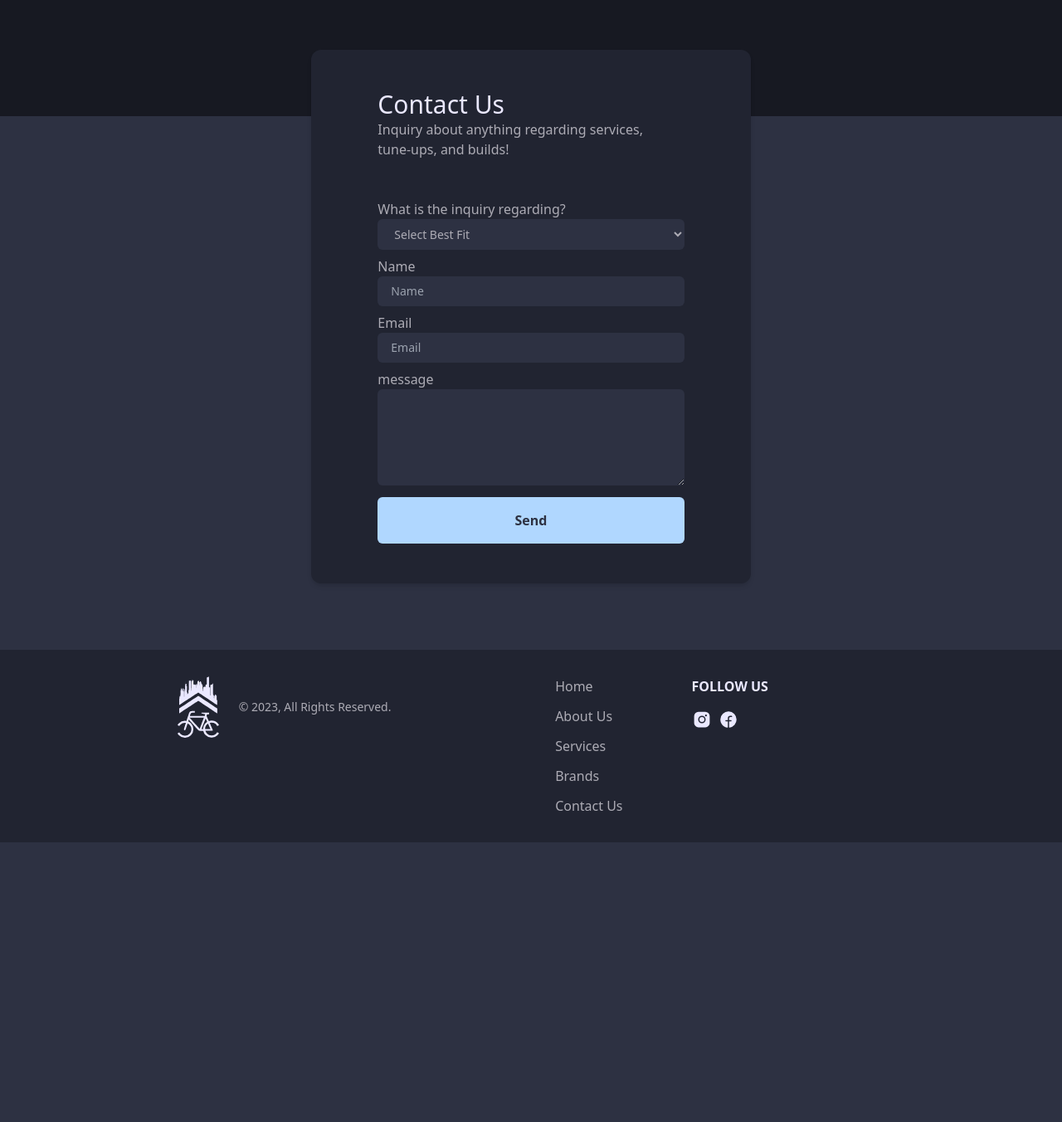
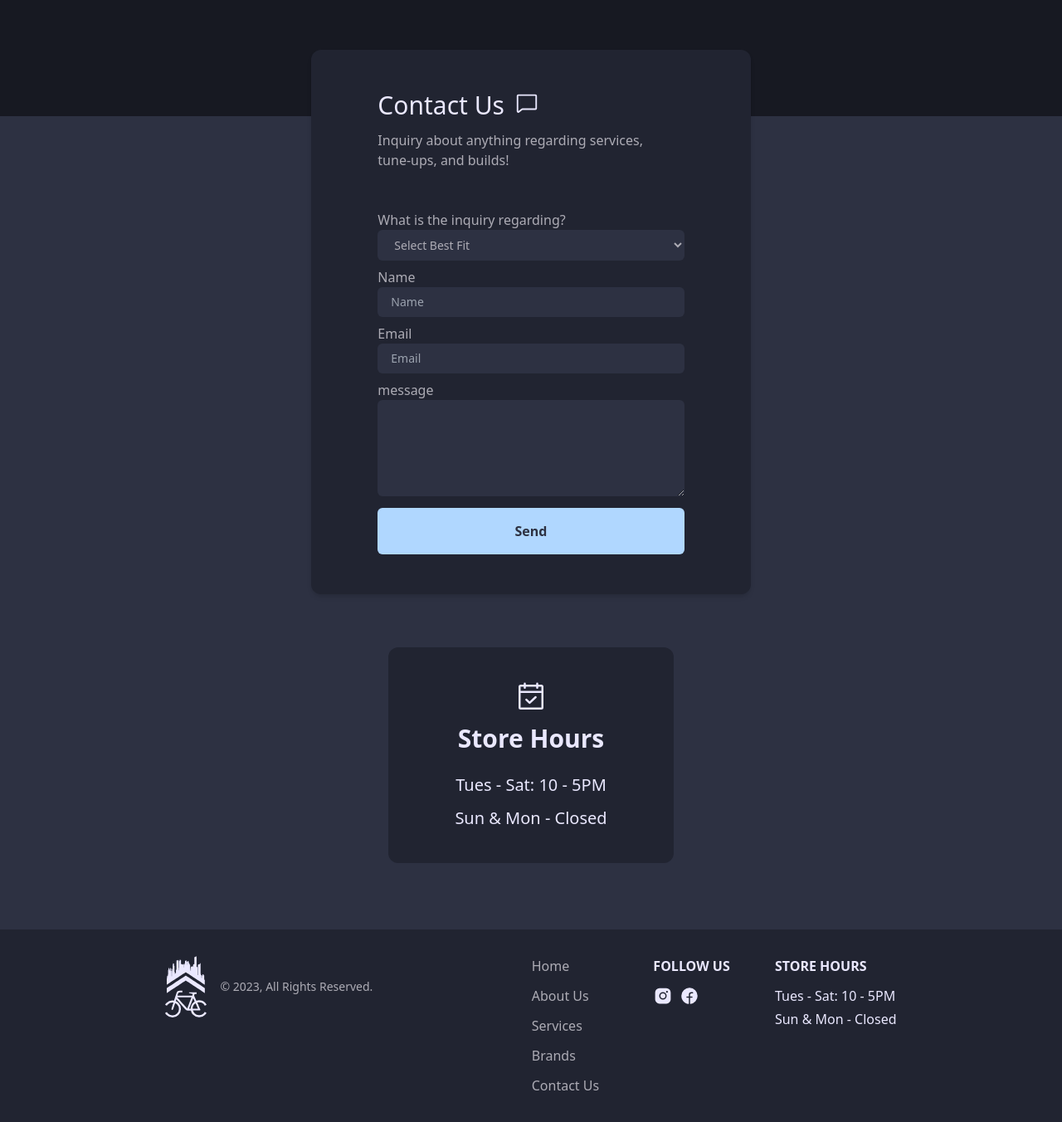
Before and after one commit to dylanreedx/CityCyclery, a Next.js app: page /contact in a window 1280 px wide. Shown: the part 468-1820 px from the top of the page at 83% size. Before the commit the page ends 1483 px from the top, so only its background shows below. Built offline with nearby package versions, Linux system fonts and the light colour scheme.

Commit message:
Added logos to pages and added store hours

```diff
--- a/components/Footer.tsx
+++ b/components/Footer.tsx
@@ -1,13 +1,13 @@
 import Link from 'next/link';
 import Image from 'next/image';
-import { FacebookLogo, InstagramLogo } from 'phosphor-react';
+import { FacebookLogo, InstagramLogo} from 'phosphor-react';
 
 export function Footer() {
 	return (
 		<footer className=' bg-dark-600'>
 			<div className='w-full p-4 py-6 lg:py-8'>
-				<div className='md:flex md:justify-evenly'>
-					<div className='flex flex-row items-center h-1/4 gap-x-6 mb-6 md:mb-0'>
+				<div className='lg:flex lg:justify-evenly gap-2'>
+					<div className='flex flex-row items-center h-1/4 gap-x-4 mb-10'>
 						<Link href='/'>
 							<Image
 							src='/cc-lm-light.svg'
@@ -20,7 +20,7 @@ export function Footer() {
 							&copy; 2023, All Rights Reserved.
 						</span>
 					</div>
-					<div className='grid grid-cols-2 gap-8 sm:gap-6 sm:grid-cols-3 space-x-6'>
+					<div className='grid grid-cols-3'>
 						<div className='text-light-600'>
 							<ul className='space-y-3'>
 								<li>
@@ -41,7 +41,7 @@ export function Footer() {
 							</ul>
 						</div>
 						<div className='text-light-500'>
-							<h2 className='mb-4 uppercase font-semibold'>Follow Us</h2>
+							<h2 className='mb-3 uppercase font-semibold'>Follow Us</h2>
 							<ul className='flex flex-row gap-2 text-2xl'>
 								<li>
 									<InstagramLogo weight='fill' />
@@ -51,6 +51,13 @@ export function Footer() {
 								</li>
 							</ul>
 						</div>
+						<div className='text-light-500'>
+							<h3 className='mb-3 uppercase font-semibold'>Store Hours</h3>
+							<ul className='space-y-1'>
+								<li>Tues - Sat: 10 - 5PM</li>
+								<li>Sun & Mon - Closed</li>
+							</ul>
+						</div>
 					</div>
 				</div>
 			</div>
--- a/pages/about.tsx
+++ b/pages/about.tsx
@@ -1,6 +1,7 @@
 import Image from "next/image";
 import { Layout } from "@/components/Layout";
 import CardComponent from "@/components/CardComponent";
+import { Info } from "phosphor-react";
 
 export default function About() {
     return(
@@ -10,7 +11,10 @@ export default function About() {
                 description='About us'
             >
                 <div className='mt-16 max-w-5xl m-auto p-4 mb-4'>
-                    <h1 className='font-bold text-4xl text-light-500 my-16'>About Us</h1>
+                    <div className="flex flex-row gap-3 text-light-500 my-16 items-baseline">
+                        <h1 className='font-bold text-4xl'>About Us</h1>
+                        <Info size={30} />
+                    </div>
                     <div className='grid lg:grid-cols-2 mb-24'>
                         <div className="grid grid-cols-1 text-light-600 mb-10 pr-8 gap-4">
                             <p>Lorem ipsum dolor sit amet consectetur. Tristique adipiscing sed ut donec feugiat lorem malesuada massa. Proin proin in sit varius viverra nulla. Bibendum eu volutpat adipiscing leo felis tellus.</p>
--- a/pages/brands.tsx
+++ b/pages/brands.tsx
@@ -1,6 +1,7 @@
 import { Layout } from "@/components/Layout";
 import { houseBrands, distBrands } from "@/utils/brands-data";
 import { DistBrandComponent, HouseBrandComponent } from "@/components/BrandCardComponent";
+import { Bicycle } from "phosphor-react";
 
 export default function Brands() {
     return(
@@ -10,8 +11,11 @@ export default function Brands() {
             description=''
             >
             <div className="grid mt-16 max-w-5xl m-auto p-4 mb-4">
-                <h1 className='font-bold text-4xl text-light-500 my-16 mb-4'>Brands</h1>
-                <h2 className="font-bold text-3xl text-light-500 mt-10 mb-4">In House</h2>
+                <div className="flex flex-row gap-3 text-light-500 my-16 items-baseline">
+                    <h1 className='font-bold text-4xl mb-4'>Brands</h1>
+                    <Bicycle size={30} />
+                </div>
+                <h2 className="font-bold text-3xl text-light-500 mb-4">In House</h2>
                 <div className="grid gap-10">
                     {houseBrands.map((brand) => (
                         <HouseBrandComponent
--- a/pages/contact.tsx
+++ b/pages/contact.tsx
@@ -1,4 +1,5 @@
 import { Layout } from '@/components/Layout';
+import { CalendarCheck, Chat } from 'phosphor-react';
 
 type InputProps = {
 	name: string;
@@ -27,7 +28,10 @@ export default function Contact() {
 			<section className='grid place-items-center text-light-500 -translate-y-20'>
 				<div className='bg-dark-600 py-12 px-20 rounded-xl shadow-md'>
 					<div className='pb-12'>
-						<h1 className='font-medium text-3xl'>Contact Us</h1>
+						<div className='flex flex-row gap-3 items-baseline'>
+							<h1 className='font-medium text-3xl mb-3'>Contact Us</h1>
+							<Chat  size={30}/>
+						</div>
 						<p className='text-light-600 max-w-[35ch]'>
 							Inquiry about anything regarding services, tune-ups, and builds!
 						</p>
@@ -52,7 +56,6 @@ export default function Contact() {
 								</select>
 							}
 						/>
-
 						<Input
 							name='name'
 							id='name'
@@ -67,7 +70,6 @@ export default function Contact() {
 								/>
 							}
 						/>
-
 						<Input
 							name='email'
 							id='email'
@@ -82,7 +84,6 @@ export default function Contact() {
 								/>
 							}
 						/>
-
 						<Input
 							name='message'
 							id='message'
@@ -101,6 +102,14 @@ export default function Contact() {
 						</button>
 					</form>
 				</div>
+				<div className='flex flex-col py-10 px-20 mt-16 text-light-500 bg-dark-600 rounded-xl text-center'>
+					<CalendarCheck size={40} className='mx-auto mb-3'/>
+					<h3 className='mb-6 text-3xl font-semibold'>Store Hours</h3>
+					<ul className='space-y-3 text-xl'>
+						<li>Tues - Sat: 10 - 5PM</li>
+						<li>Sun & Mon - Closed</li>
+					</ul>
+				</div>
 			</section>
 		</Layout>
 	);
--- a/pages/services.tsx
+++ b/pages/services.tsx
@@ -3,6 +3,7 @@ import { Poppins } from '@next/font/google';
 import { Layout } from '@/components/Layout';
 import CardComponent from '@/components/CardComponent';
 import { builds, tunes, installs, adjustments, misc } from '@/utils/services-data';
+import { Wrench } from 'phosphor-react';
 
 export default function Services() {
 	return (
@@ -11,7 +12,10 @@ export default function Services() {
                 title='Services - City Cyclery'
             >
                 <div className='grid mt-16 max-w-5xl m-auto p-4 mb-4'>
-                    <h1 className='font-bold text-4xl text-light-500 my-16'>Services</h1>
+                    <div className='flex flex-row gap-3 text-light-500 my-16 items-baseline'>
+                        <h1 className='font-bold text-4xl'>Services</h1>
+                        <Wrench size={30}/>
+                    </div>
                     <h2 className='font-bold text-4xl text-light-500 mb-4'>Builds</h2>
                     <div className='grid md:grid-cols-2 lg:grid-cols-3 gap-x-10 gap-y-2'>
                     {builds.map((build) => (
```
